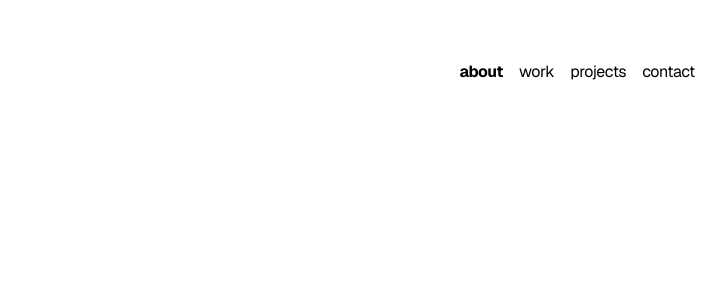
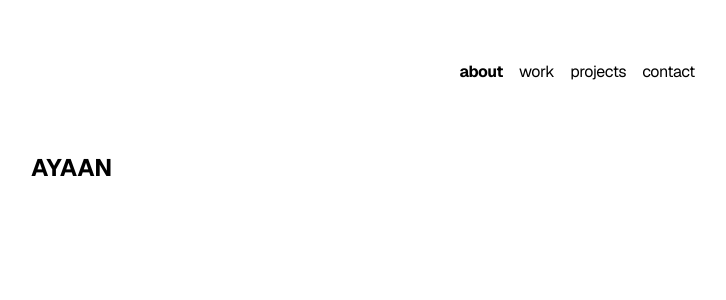
Before and after one commit to ayaanmayooq/portfolio, a Next.js app: page / in a window 1280 px wide. Shown: the top 300 px of the page, without its empty margins (273-999 px from the left). Built offline with nearby package versions, Linux system fonts and the light colour scheme.

Commit message:
some fade animations

```diff
--- a/app/page.tsx
+++ b/app/page.tsx
@@ -3,6 +3,7 @@ import "../global.css";
 export default function Page() {
     return (
         <section>
+            <p className="animate-move-up-fade-in text-2xl font-bold">AYAAN</p>
         </section>
     );
 }
--- a/app/projects/page.tsx
+++ b/app/projects/page.tsx
@@ -2,6 +2,6 @@ import { GeistSans } from 'geist/font/sans';
 
 export default function Page() {
     return (
-        <p className={`${GeistSans.className}`}>Project stuff</p>
+        <p className={`${GeistSans.className} animate-fade-in`}>Project stuff</p>
     );
 }
--- a/app/work/page.tsx
+++ b/app/work/page.tsx
@@ -1,10 +1,11 @@
 "use client"
+
 import { GeistSans } from 'geist/font/sans';
 import { VerticalTabs } from '@/app/components/verticalTabs'
 
 export default function Page() {
     return (
-        <div>
+        <div className="animate-fade-in">
             <VerticalTabs />
         </div>
 
--- a/global.css
+++ b/global.css
@@ -19,3 +19,33 @@
     background-size: 100% 1px;
     background-position: 0 100%
 }
+
+@keyframes moveUpFadeIn {
+    0% {
+        transform: translateY(20px);
+        opacity: 0;
+    }
+
+    100% {
+        transform: translateY(0);
+        opacity: 1;
+    }
+}
+
+.animate-move-up-fade-in {
+    animation: moveUpFadeIn 1s cubic-bezier(.39,0,.47,.99);
+}
+
+@keyframes fadeIn {
+    0% {
+        opacity: 0;
+    }
+
+    100% {
+        opacity: 1;
+    }
+}
+
+.animate-fade-in {
+    animation: fadeIn 0.5s ease-in-out;
+}
```
